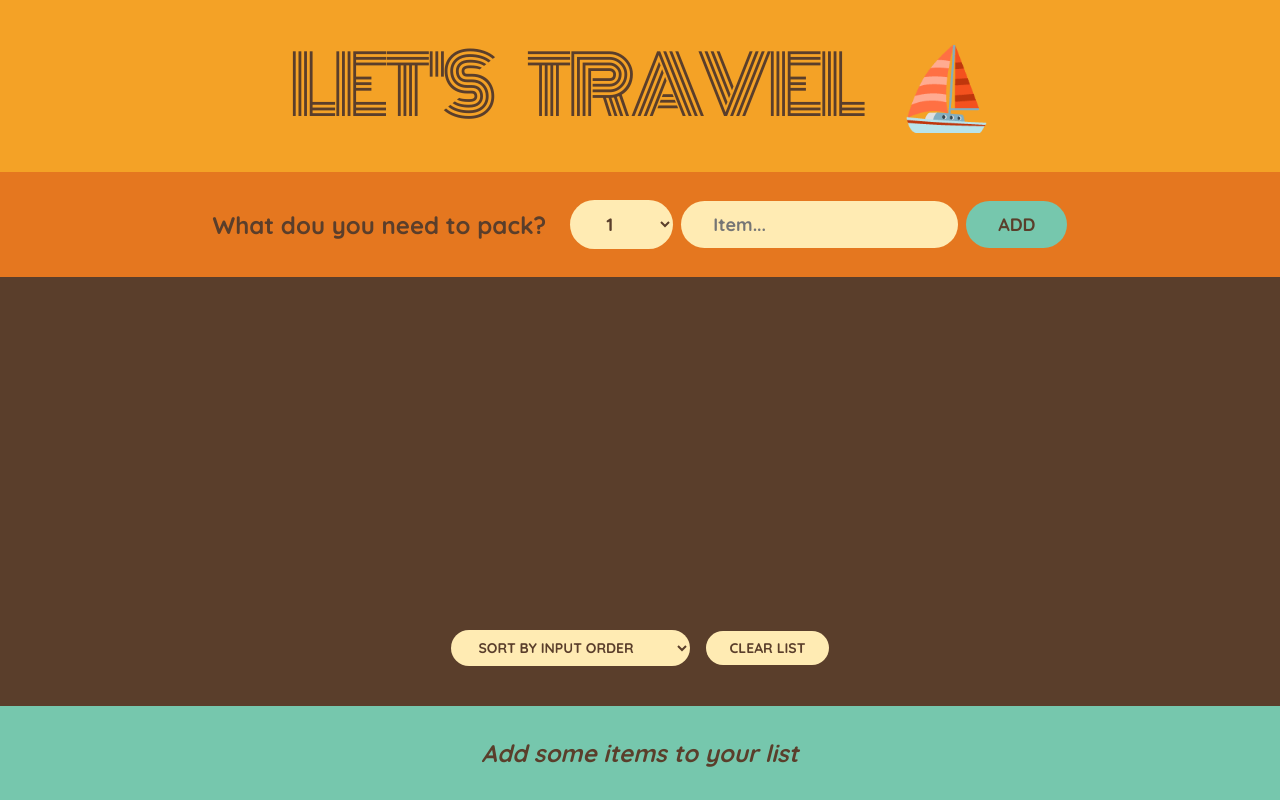
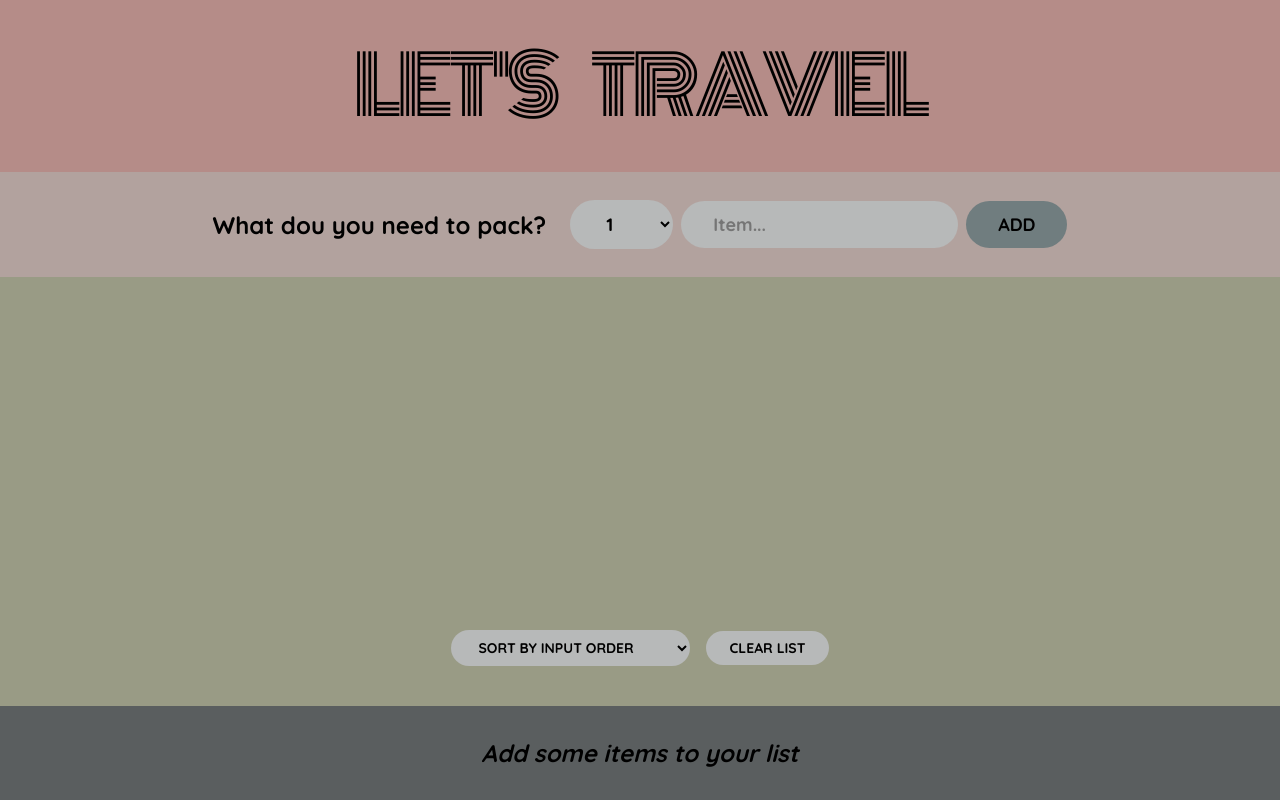
Before and after one commit to innscr/travel-list, a React (Create React App) app: page / in a window 1280 px wide. Built offline with nearby package versions, Linux system fonts and the light colour scheme.

Commit message:
Changed styling

```diff
--- a/src/App.js
+++ b/src/App.js
@@ -43,7 +43,7 @@ export default function App() {
 }
 
 function Logo() {
-  return <h1>Let's travel ⛵</h1>;
+  return <h1>Let's travel</h1>;
 }
 
 function Form({ onAddItems }) {
--- a/src/index.css
+++ b/src/index.css
@@ -17,7 +17,7 @@ html {
 body {
   font-size: 2.4rem;
   font-family: sans-serif;
-  color: #5a3e2b;
+  color: #000000;
   font-family: "Quicksand";
   font-weight: 500;
 }
@@ -31,7 +31,7 @@ body {
 
 h1 {
   text-align: center;
-  background-color: #f4a226;
+  background-color: #b58c88;
   font-family: "Monoton";
   font-size: 8rem;
   text-transform: uppercase;
@@ -42,7 +42,7 @@ h1 {
 }
 
 .add-form {
-  background-color: #e5771f;
+  background-color: #b2a29e;
   padding: 2.8rem 0;
   display: flex;
   align-items: center;
@@ -58,8 +58,8 @@ h3 {
 button,
 select,
 input {
-  background-color: #ffebb3;
-  color: #5a3e2b;
+  background-color: #b7b9b9;
+  color: #000000;
   font-family: inherit;
   border: none;
   border-radius: 10rem;
@@ -71,12 +71,12 @@ input {
 
 .add-form button {
   text-transform: uppercase;
-  background-color: #76c7ad;
+  background-color: #707d7f;
 }
 
 .list {
-  background-color: #5a3e2b;
-  color: #ffebb3;
+  background-color: #999b85;
+  color: #1c1d17;
   padding: 4rem 0;
 
   display: flex;
@@ -116,7 +116,7 @@ input {
 input[type="checkbox"] {
   height: 2rem;
   width: 2rem;
-  accent-color: #e5771f;
+  accent-color: #ddb7ac;
 }
 
 .list li button {
@@ -129,7 +129,7 @@ input[type="checkbox"] {
 }
 
 .stats {
-  background-color: #76c7ad;
+  background-color: #5a5e5f;
   text-align: center;
   font-weight: 700;
   padding: 3.2rem 0;
```
